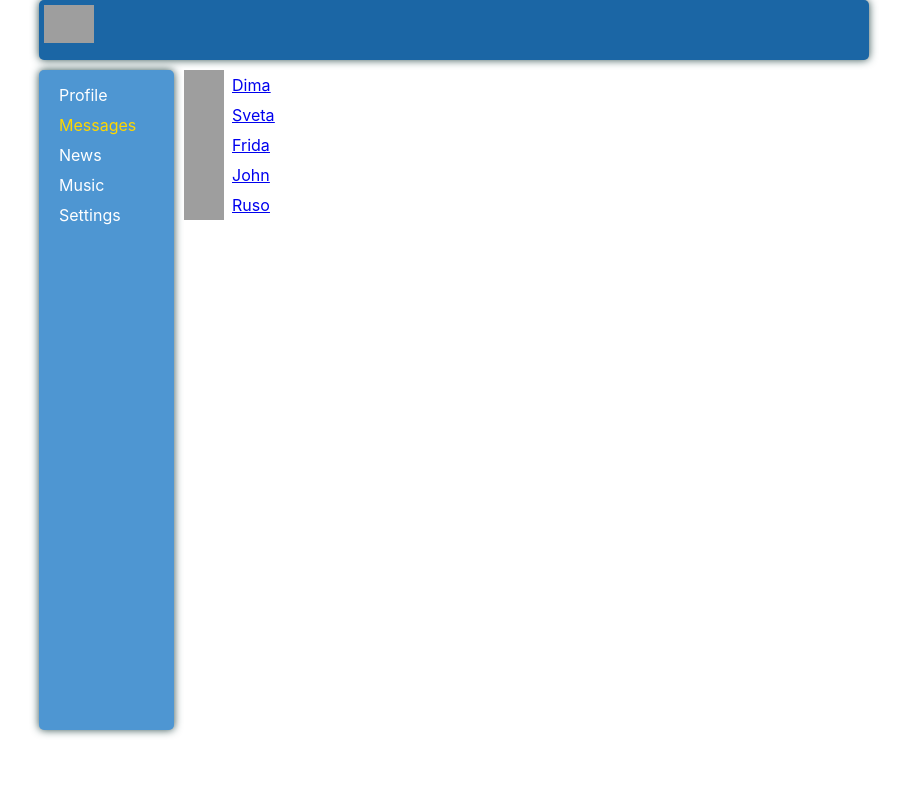
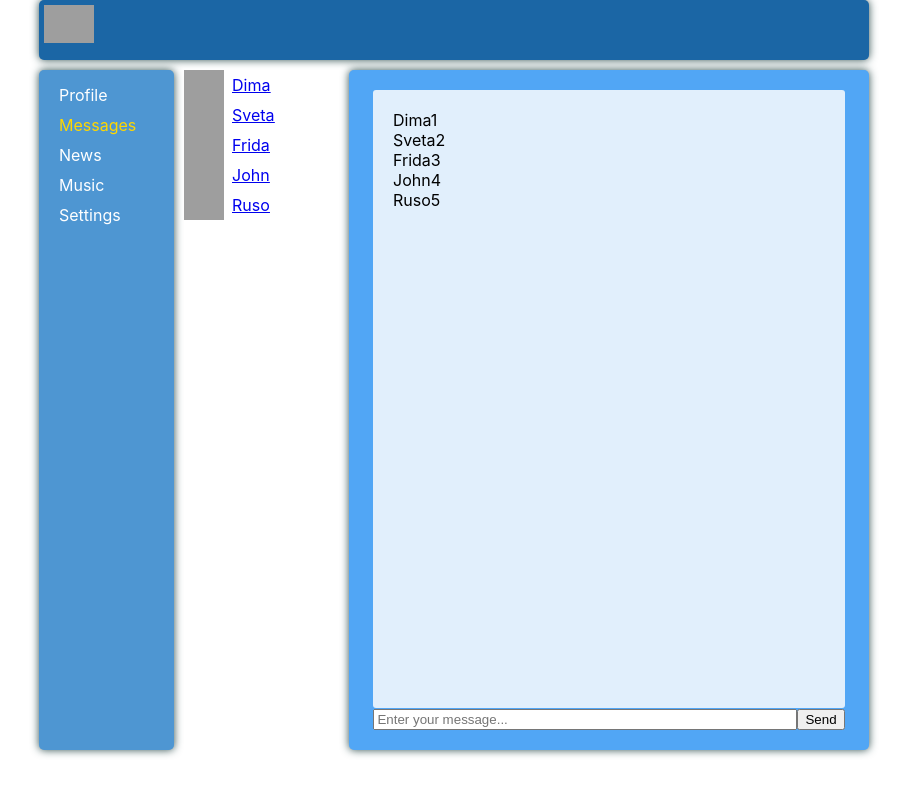
Before and after one commit to SergeyichNik/socialNetwork_Ts, a React (Create React App) app: page /Dialogs in a window 1280 px wide. Shown: the top 796 px of the page, without its empty margins (186-1093 px from the left). Built offline with nearby package versions, Linux system fonts and the light colour scheme; grey boxes are pictures that could not be loaded.

Commit message:
container component add

```diff
--- a/src/App.tsx
+++ b/src/App.tsx
@@ -4,36 +4,25 @@ import './App.css';
 import Header from "./conponents/Header/Header";
 import Navigation from "./conponents/Navigation/Navigation";
 import Profile from "./conponents/Profile/Profile";
-import {Dialogs} from "./conponents/Dialogs/Dialogs";
 import {Route, Routes} from "react-router-dom";
 import {Music} from "./conponents/Music/Music";
 import {News} from "./conponents/News/News";
 import {Settings} from "./conponents/Settings/Settings";
-import {ActionType, dialogsDataType, messagesDataType, postDataType} from "./redux/store";
-import {MessageArea} from "./conponents/Dialogs/Message/MessageArea/MessageArea";
-import classes from "./conponents/Dialogs/Dialogs.module.css";
+import {ActionType,StateType} from "./redux/store";
+import {DialogsContainer} from "./conponents/Dialogs/DialogsContainer";
 
 
 
-type StateType = {
-    appState: {
-        profilePage: {
-            postData: postDataType[],
-            newPostMessage: string
-        },
-        dialogsPage: {
-            dialogsData: dialogsDataType[],
-            messagesData: messagesDataType[],
-            newMessageBody: string
-        }
-    },
-    dispatch: (action: ActionType) => void,
+type PropsType = {
+    store: {
+       getState: () => StateType,
+       dispatch: (action: ActionType) => void
+    }
 }
 
 
-const App: FC<StateType> = ({appState, dispatch}) => {
+const App: FC<PropsType> = ({store}) => {
 
-    const {profilePage, dialogsPage} = appState
 
     return (
         <div className='app-wrapper'>
@@ -41,28 +30,14 @@ const App: FC<StateType> = ({appState, dispatch}) => {
             <Navigation/>
             <div className='app-wrapper-content'>
                 <Routes>
-                    <Route path={'/Dialogs/*'} element={<Dialogs state={dialogsPage}/>}/>
-                    <Route path={'/Dialogs/Messages/*'} element={(
-                        <div className={classes.dialogs}>
-                            <Dialogs state={dialogsPage}/>
-                            <div >
-                                <MessageArea messagesData={dialogsPage.messagesData}
-                                             value={dialogsPage.newMessageBody}
-                                             dispatch={dispatch}/>
-                            </div>
-                        </div>
-                    )}/>
-                    <Route path={'/Profile'}
-                           element={<Profile
-                               state={profilePage}
-                               dispatch={dispatch}
-                           />}/>
+                    <Route path={'/Dialogs/*'} element={<DialogsContainer store={store}/>}/>
+                    <Route path={'/Profile'} element={<Profile store={store}/>}/>
                     <Route path={'/News'} element={<News/>}/>
                     <Route path={'/Music'} element={<Music/>}/>
                     <Route path={'/Settings'} element={<Settings/>}/>
                 </Routes>
             </div>
-            {/*<Profile/>*/}
+
         </div>
     );
 }
--- a/src/conponents/Dialogs/Dialogs.tsx
+++ b/src/conponents/Dialogs/Dialogs.tsx
@@ -1,34 +1,39 @@
 import classes from "./Dialogs.module.css";
-import React from "react";
-import {Message} from "./Message/Message";
+import React, {FC} from "react";
 import {DialogsItem} from "./DialogItem/DialogsItem";
-import {dialogsDataType, messagesDataType} from "../../redux/store";
-import {NavLink, Route, Routes} from "react-router-dom";
+import {DialogsPageType} from "../../redux/store";
+import {NavLink} from "react-router-dom";
+import {MessageArea} from "./Message/MessageArea/MessageArea";
 
 
 
-type propsType = {
-    state: {
-        dialogsData: dialogsDataType[],
-        messagesData: messagesDataType[]
-    }
+type PropsType = {
+    dialogsPage: DialogsPageType
+    sendMessage: () => void
+    updateNewMessageBody: (text: string) => void
 }
 
 
-export const Dialogs = (props: propsType) => {
-    const {dialogsData, messagesData} = props.state
+export const Dialogs: FC<PropsType> = (props) => {
+    const {dialogsPage, updateNewMessageBody, sendMessage} = props
+
+    const dialogsMap = dialogsPage.dialogsData.map((item) => {
+        return (
+            <NavLink key={item.id} to={`/Dialogs/Messages/${item.id}`}>
+                <DialogsItem key={item.id} name={item.name} id={item.id} avatar={item.avatar}/>
+            </NavLink>
+        )
+    })
+
     return (
         <div className={classes.dialogs}>
             <div className={classes.dialogsItems}>
-                {dialogsData.map((item) => {
-                    return (
-                        <NavLink key={Math.random()} to={`/Dialogs/Messages/${item.id}`}>
-                            <DialogsItem key={item.id} name={item.name} id={item.id} avatar={item.avatar}/>
-                        </NavLink>
-
-                    )
-                })}
+                {dialogsMap}
             </div>
+            <MessageArea messagesData={dialogsPage.messagesData}
+                         value={dialogsPage.newMessageBody}
+                         updateNewMessageBody={updateNewMessageBody}
+                         sendMessage={sendMessage}/>
         </div>
     )
 }
--- /dev/null
+++ b/src/conponents/Dialogs/DialogsContainer.tsx
@@ -0,0 +1,30 @@
+import React, {FC} from "react";
+import {ActionType, StateType} from "../../redux/store";
+import {Dialogs} from "./Dialogs";
+import {sendMessageAC, updateNewMessageBodyAC} from "../../redux/dialogsReducer";
+
+type PropsType = {
+    store: {
+        getState: () => StateType,
+        dispatch: (action: ActionType) => void
+    }
+}
+
+
+
+export const DialogsContainer: FC<PropsType> = ({store}) => {
+    const state = store.getState()
+
+    const updateNewMessageBody = (text: string) => {
+
+        store.dispatch(updateNewMessageBodyAC(text))
+    }
+
+    const sendMessage = () => {
+        store.dispatch(sendMessageAC())
+    }
+
+    return <Dialogs dialogsPage={state.dialogsPage}
+                    sendMessage={sendMessage}
+                    updateNewMessageBody={updateNewMessageBody}/>
+}
--- a/src/conponents/Dialogs/Message/MessageArea/MessageArea.tsx
+++ b/src/conponents/Dialogs/Message/MessageArea/MessageArea.tsx
@@ -1,24 +1,26 @@
 import classes from "../../Dialogs.module.css";
-import {ActionType, messagesDataType,} from "../../../../redux/store";
+import {messagesDataType,} from "../../../../redux/store";
 import {ChangeEvent, FC} from "react";
 import {Message} from "../Message";
-import {sendMessageAC, updateNewMessageBodyAC} from "../../../../redux/dialogsReducer";
 
 type PropsType = {
     messagesData: messagesDataType[]
-    dispatch: (action: ActionType) => void
     value: string
+    sendMessage: () => void
+    updateNewMessageBody: (text: string) => void
 }
 
-export const MessageArea: FC<PropsType> = ({messagesData, dispatch, value}) => {
-    const messagesMap = messagesData.map(item => <Message message={item.message} id={item.id}/>)
+export const MessageArea: FC<PropsType> = (props) => {
+    const {messagesData, value, sendMessage, updateNewMessageBody} = props
+
+    const messagesMap = messagesData.map(item => <Message key={item.id} message={item.message} id={item.id}/>)
 
     const onClickHandler = () => {
-        dispatch(sendMessageAC())
+        sendMessage()
     }
 
     const onChangeHandler = (e: ChangeEvent<HTMLInputElement>) => {
-        dispatch(updateNewMessageBodyAC(e.currentTarget.value))
+        updateNewMessageBody(e.currentTarget.value)
     }
 
     return (
--- a/src/conponents/Profile/MyPosts/MyPosts.tsx
+++ b/src/conponents/Profile/MyPosts/MyPosts.tsx
@@ -1,35 +1,31 @@
 import React, {FC, useState} from "react";
 import classes from "./MyPosts.module.css";
 import Post from "./Post/Post";
-import {ActionType, postDataType} from "../../../redux/store";
-import {addPostAC, updatePostAC} from "../../../redux/profileReducer";
+import {postDataType} from "../../../redux/store";
 
 type PropsType = {
     postData: postDataType[],
+    updateNewPostText: (text: string) => void
     newPostMessage: string,
-    dispatch: (action: ActionType) => void,
+    addPost: () => void,
 }
 
-export const MyPosts: FC<PropsType> = ({postData, newPostMessage, dispatch}) => {
-
-    const [post, setPost] = useState(newPostMessage)
-
+export const MyPosts: FC<PropsType> = (props) => {
+    const {postData, newPostMessage, addPost, updateNewPostText} = props
 
     const onChangeHandler = (e: React.ChangeEvent<HTMLTextAreaElement>) => {
-        setPost(e.target.value)
-        dispatch(updatePostAC(post))
+        updateNewPostText(e.currentTarget.value)
     }
 
     let onClickHandler = () => {
-        dispatch(addPostAC())
-        setPost(newPostMessage)
+        addPost()
     }
 
     return (
         <div>
             My posts
             <div>
-                <textarea value={post} onChange={onChangeHandler}/>
+                <textarea value={newPostMessage} onChange={onChangeHandler}/>
                 <button onClick={onClickHandler}>Add post</button>
             </div>
             <div className={classes.posts}>
--- /dev/null
+++ b/src/conponents/Profile/MyPosts/MyPostsContainer.tsx
@@ -0,0 +1,28 @@
+import React, {FC} from "react";
+import {ActionType, StateType} from "../../../redux/store";
+import {addPostAC, updatePostAC} from "../../../redux/profileReducer";
+import {MyPosts} from "./MyPosts";
+
+type PropsType = {
+    store: {
+        getState: () => StateType,
+        dispatch: (action: ActionType) => void
+    }
+}
+
+export const MyPostsContainer: FC<PropsType> = ({store}) => {
+    const state = store.getState()
+
+    const updateNewPostText = (text: string) => {
+        store.dispatch(updatePostAC(text))
+    }
+
+    const addPost = () => {
+        store.dispatch(addPostAC())
+    }
+
+    return <MyPosts updateNewPostText={updateNewPostText}
+                    addPost={addPost}
+                    newPostMessage={state.profilePage.newPostMessage}
+                    postData={state.profilePage.postData}/>
+}
--- a/src/conponents/Profile/Profile.tsx
+++ b/src/conponents/Profile/Profile.tsx
@@ -2,27 +2,21 @@ import React, {FC} from "react";
 import classes from './Profile.module.css';
 import {MyPosts} from "./MyPosts/MyPosts";
 import {ProfileInfo} from "./ProfileInfo/ProfileInfo";
-import {ActionType, postDataType} from "../../redux/store";
+import {ActionType, dialogsDataType, messagesDataType, postDataType, StateType} from "../../redux/store";
+import { MyPostsContainer } from "./MyPosts/MyPostsContainer";
 
 type PropsType = {
-    state: {
-        postData: postDataType[],
-        newPostMessage: string
-    },
-    dispatch: (action: ActionType) => void
+    store: {
+        getState: () => StateType,
+        dispatch: (action: ActionType) => void
+    }
 }
 
-const Profile: FC<PropsType> = ({state, dispatch}) => {
-    const {postData, newPostMessage} = state
+const Profile: FC<PropsType> = ({store}) => {
     return (
         <div>
-
             <ProfileInfo/>
-            <MyPosts postData={postData}
-                     newPostMessage={newPostMessage}
-                     dispatch={dispatch}
-            />
-
+            <MyPostsContainer store={store}/>
         </div>
     )
 }
--- a/src/index.tsx
+++ b/src/index.tsx
@@ -12,8 +12,7 @@ let rerenderEntireTree = (state: StateType) => {
 
     ReactDOM.render(
         <BrowserRouter>
-            <App appState={store.getState()}
-                 dispatch={store.dispatch.bind(store)}
+            <App store={store}
             />
         </BrowserRouter>,
         document.getElementById('root')
@@ -21,6 +20,7 @@ let rerenderEntireTree = (state: StateType) => {
 }
 
 rerenderEntireTree(store.getState())
+
 store.subscribe(() => {
     rerenderEntireTree(store.getState())
 })
--- a/src/redux/reduxStore.ts
+++ b/src/redux/reduxStore.ts
@@ -9,6 +9,9 @@ const reducers = combineReducers({
     dialogsPage: dialogsReducer
 })
 
+type RootState = typeof reducers;
+export type ReduxStateType = ReturnType<RootState>
+
 const store = createStore(reducers);
 
 
```
Also changed, not shown: src/redux/store.ts (+7 -0 lines).
